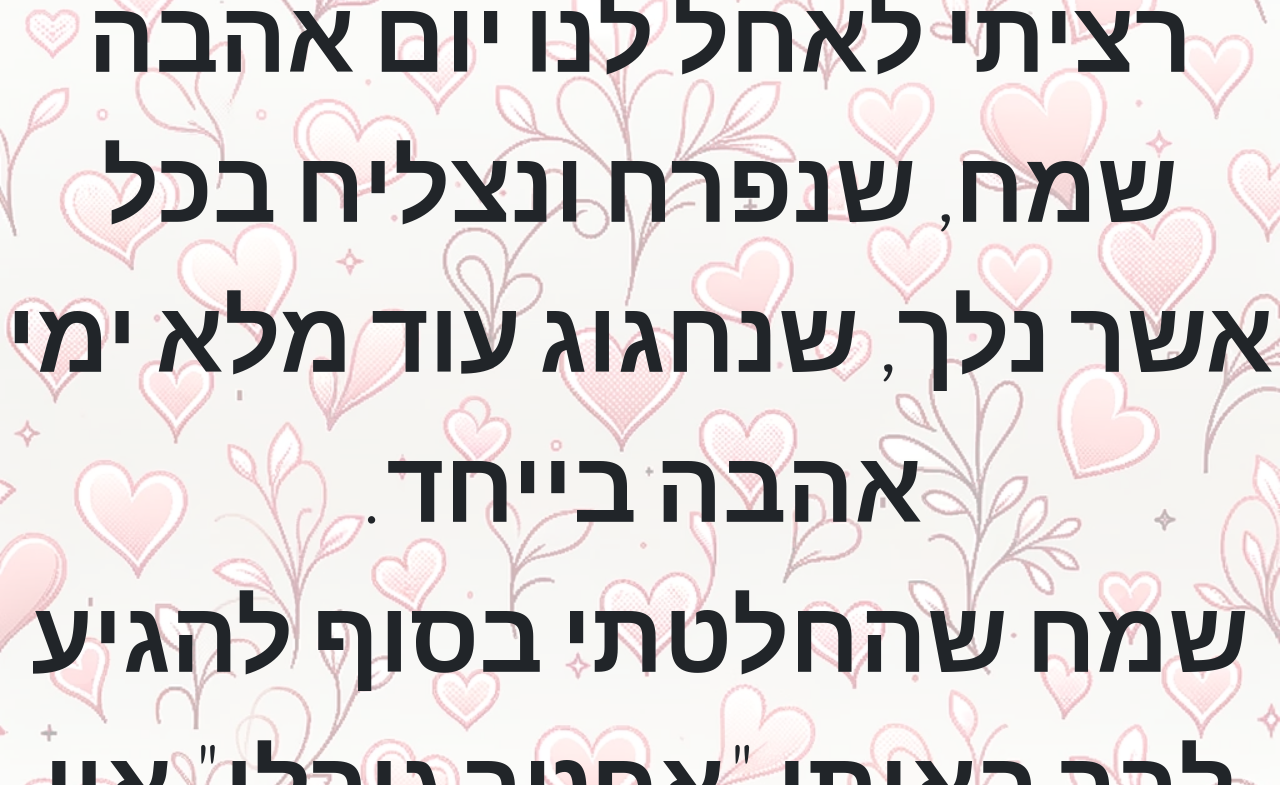
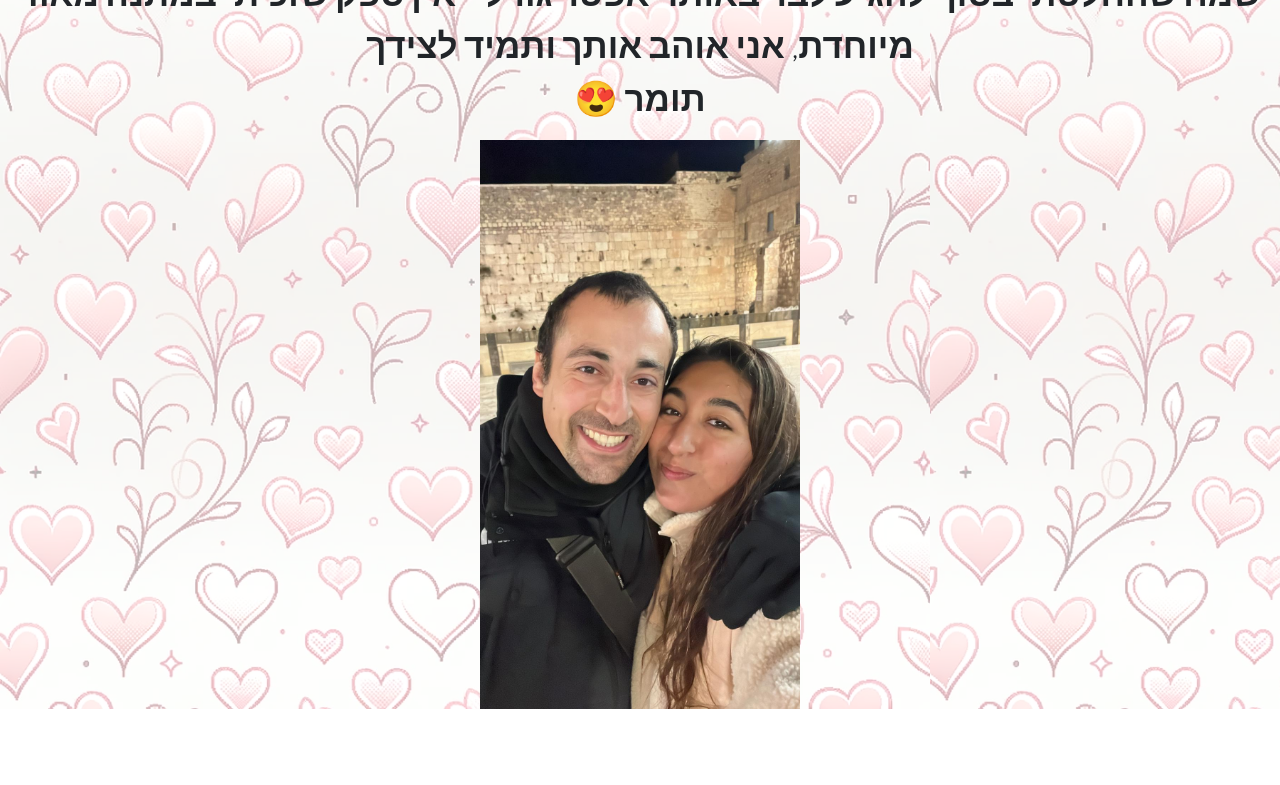
Before and after one commit to tomergahtan/tomergahtan.github.io, a website: page index.html in a window 1280 px wide. Shown: the part 221-1006 px from the top of the page. After the commit the page ends 930 px from the top, so only its background shows below. Drawn offline with nearby package versions, Linux system fonts and the light colour scheme; a web font is replaced by a local one.

Commit message:
Update style.css

```diff
--- a/style.css
+++ b/style.css
@@ -22,7 +22,7 @@ body::before {
 .bless{
     padding-top: 30px;
     text-align: center;
-    font-size: 100px;
+    font-size: 35px;
     font-family: "Amatic SC", sans-serif;
   font-weight: 700;
   font-style: normal;
```
